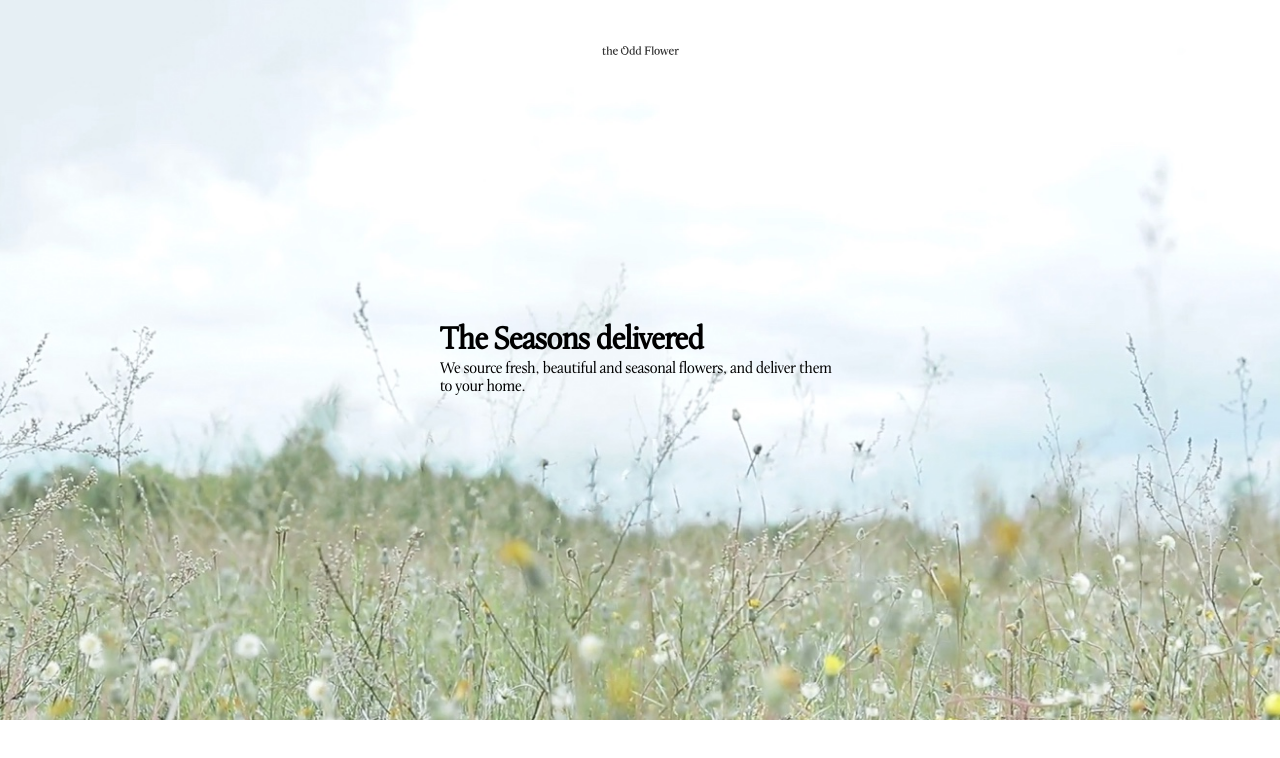
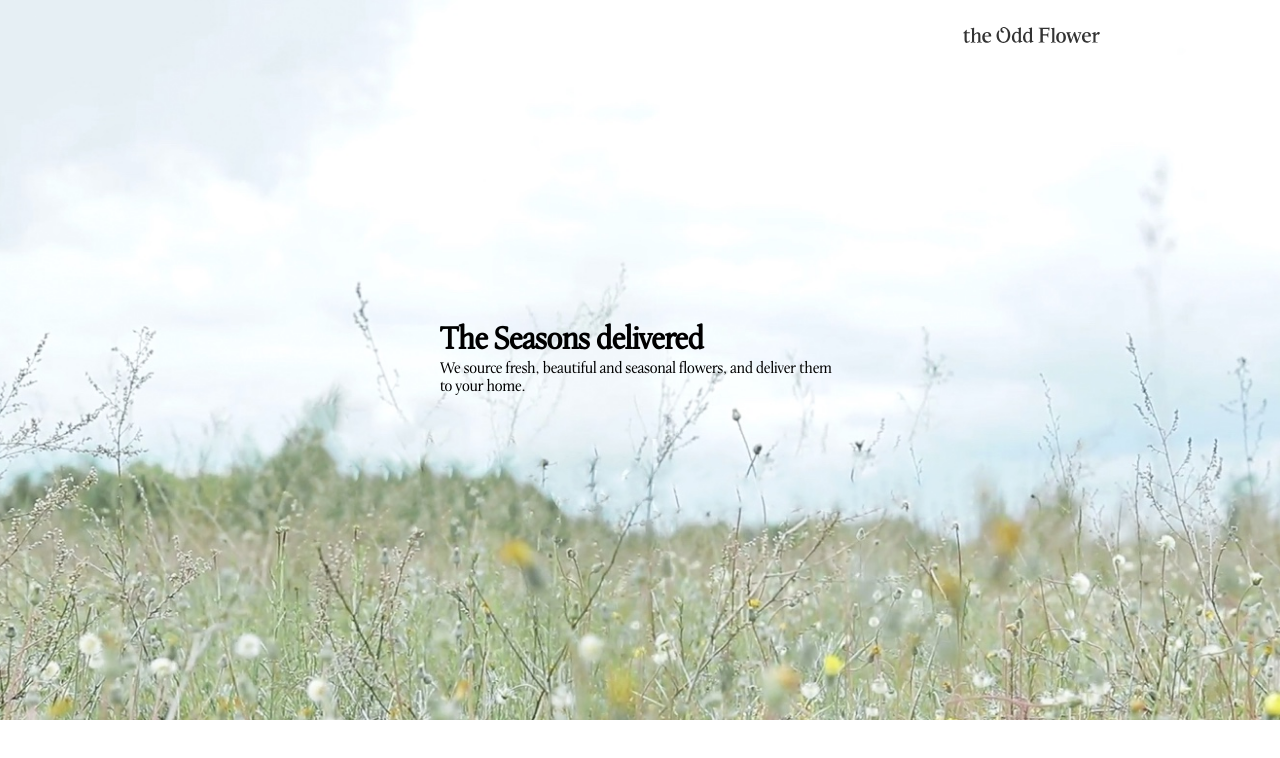
Before and after one commit to StudioRotate/rotate-interview, a Nuxt app: page / in a window 1280 px wide. Shown: the top 758 px of the page. Built offline with nearby package versions, Linux system fonts and the light colour scheme.

Commit message:
Last push

```diff
--- a/components/Header.vue
+++ b/components/Header.vue
@@ -3,6 +3,15 @@
   <div class="Header_Wrapper">
   <img src="imgs/logo-large.svg" alt="Logo" class="Logo">
   </div>
+  <div class="Header_Account">
+    <img src="imgs/account.svg">
+</div>
+<div class="Header_Cart">
+  <img src="imgs/cart.svg" alt="Cart" class="Cart">
+</div>
+<div class="Header_Menu">
+  <img src="" >
+</div>
 </section>
 </template>
 
@@ -13,7 +22,9 @@ name: 'Header'
 </script>
 <style>
   .Header {
+    display: flex;
     position: fixed;
+    justify-content: flex-end;
     width: 100%;
     padding-top: 25px;
     padding-right: 30px;
@@ -22,16 +33,22 @@ name: 'Header'
   }
 
   .Header_Wrapper {
-    display: flex;
-    flex: column nowrap;
-    align-items: center;
-    height: 16px;
     width: 137px;
-    margin: 0 auto;
-    padding-top: 25px;
+  }
+  .Header_Cart {
+    width: 24.44px;
     padding-right: 30px;
-    padding-bottom: 50px;
-    padding-left: 30px;
+  }
+  .Header_Account {
+    width: 20px;
+    padding-left: 40px;
+    padding-right: 20px
+  }
+  .Header_Menu {
+    width: 20px;
+    padding-left: 40px;
+    padding-right: 20px
   }
 
+
 </style>
--- a/components/Hero.vue
+++ b/components/Hero.vue
@@ -1,7 +1,7 @@
 <template>
 <section class="Hero">
   <div class="Hero__copy">
-    <h1>The Seasons delivered</h1>
+    <h1>{{ title }}</h1>
     <p>We source fresh, beautiful and seasonal flowers, and deliver them to your home.</p>
   </div>
 </section>
@@ -9,7 +9,12 @@
 
 <script>
 export default {
-name: 'Hero'
+name: 'Hero',
+data() {
+  return {
+    title: 'The Seasons delivered'
+  }
+}
 }
 </script>
 
```
